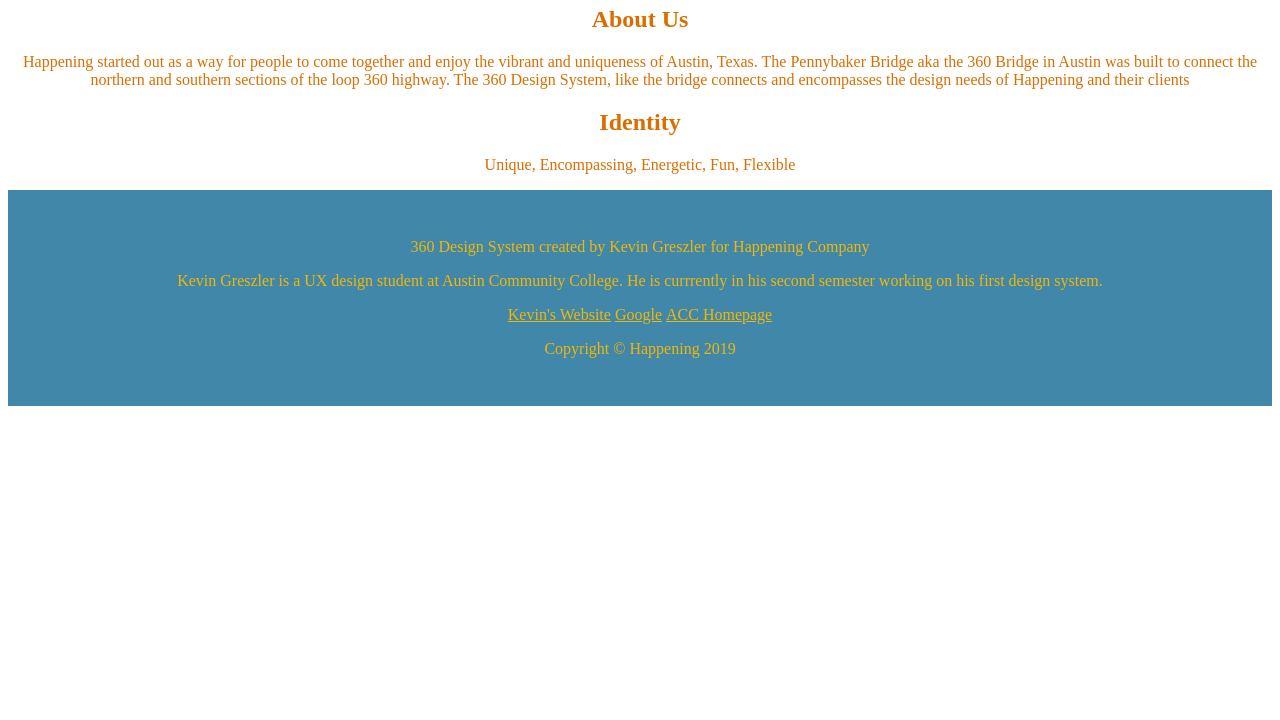
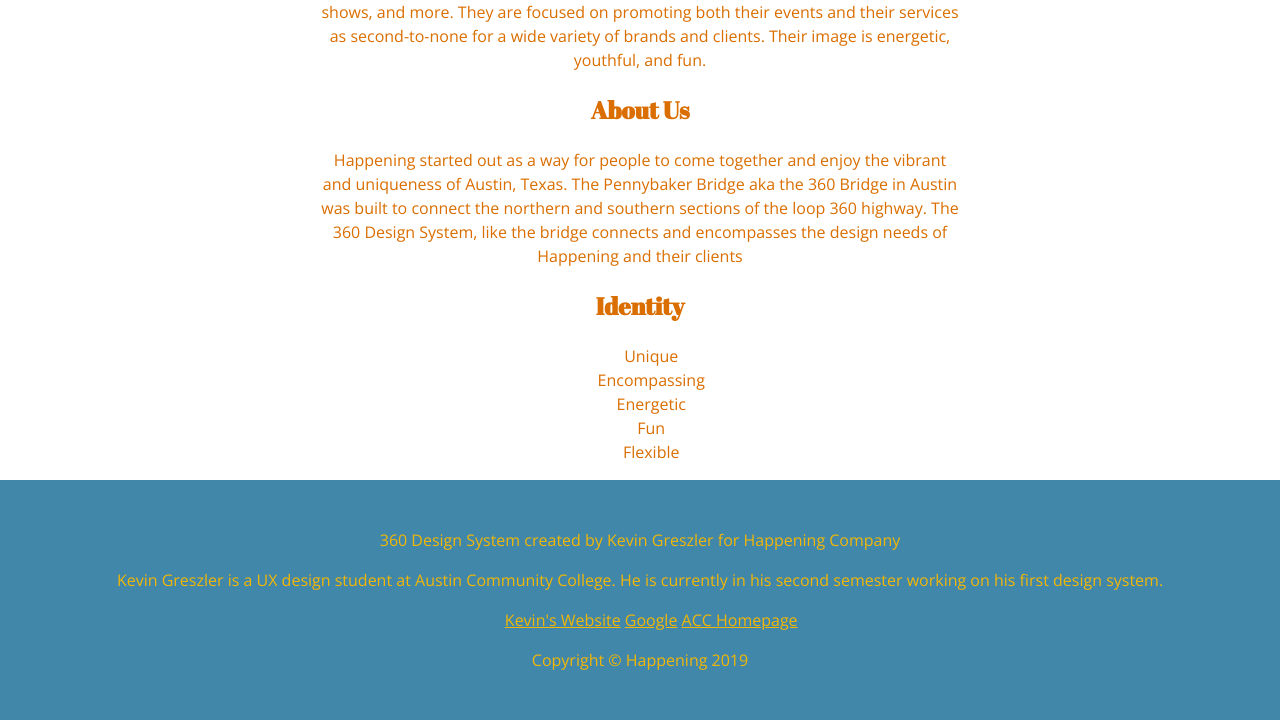
Before and after one commit to kgreszler/360-design-system, a plain HTML site: page index.html in a window 1280 px wide. Shown: the part 307-1027 px from the top of the page. Before the commit the page ends 800 px from the top, so only its background shows below. Drawn offline with nearby package versions, Linux system fonts and the light colour scheme.

Commit message:
commit 2

```diff
--- a/index.html
+++ b/index.html
@@ -1,14 +1,14 @@
 <!DOCTYPE html>
-<html>
+<html lang="en-us">
 <head>
 	<link rel="stylesheet" type="text/css" href="style.css">
 	<meta charset="utf-8">
 	<meta name="viewport" content="width=device-width, initial-scale=1">
+	<link href="https://fonts.googleapis.com/css?family=Abril+Fatface|Open+Sans:400,400i,700&display=swap" rel="stylesheet">
 	<title>360 Design System Home</title>
 </head>
 
 <body>
-
 	<header class="site-header">
 
 		<a class="logo" href="index.html">360 Design System</a>
@@ -35,18 +35,24 @@
 
 		<h2>About Us</h2>
 
-		<P>Happening started out as a way for people to come together and enjoy the vibrant and uniqueness of Austin, Texas. The Pennybaker Bridge aka the 360 Bridge in Austin was built to connect the northern and southern sections of the loop 360 highway. The 360 Design System, like the bridge connects and encompasses the design needs of Happening and their clients</P>
+		<p>Happening started out as a way for people to come together and enjoy the vibrant and uniqueness of Austin, Texas. The Pennybaker Bridge aka the 360 Bridge in Austin was built to connect the northern and southern sections of the loop 360 highway. The 360 Design System, like the bridge connects and encompasses the design needs of Happening and their clients</p>
 
 		<h2>Identity</h2>
 
-		<p>Unique, Encompassing, Energetic, Fun, Flexible</p>
+		<ul class="identity">
+			<li>Unique</li>
+			<li>Encompassing</li>
+			<li>Energetic</li>
+			<li>Fun</li>
+			<li>Flexible</li>
+		</ul>
 
 	</main>
 
 	<footer class="site-footer">
 
 		<p>360 Design System created by Kevin Greszler for Happening Company</p>
-		<p>Kevin Greszler is a UX design student at Austin Community College.  He is currrently in his second semester working on his first design system.</p>
+		<p>Kevin Greszler is a UX design student at Austin Community College.  He is currently in his second semester working on his first design system.</p>
 
 		<nav>
 			<ul>
--- a/style.css
+++ b/style.css
@@ -71,6 +71,30 @@ svg:not(:root){
 	overflow: hidden;
 }
 
+/*==============================================
+
+	Colors
+
+===============================================*/
+
+html {
+
+	/* primary colors */
+	--color-sunset:#f2b706;
+	--color-bridge:#da6e00;
+	--color-river:#4087aa;
+
+	/* light colors */
+	--color-sunset-light:#ffe94e;
+	--color-bridge-light:#ff9e3e;
+	--color-river-light:#74b7de;
+
+	/* dark colors */
+	--color-sunset-dark:#ba8800;
+	--color-bridge-dark:#a24100;
+	--color-river-dark:#005a7b;
+
+}
 
 
 /*==============================================
@@ -80,37 +104,54 @@ svg:not(:root){
 ===============================================*/
 
 html {
-	color: #da6e00;
+	color: var(--color-bridge);
+
+	/* fonts  */
+	--font-primary:'Open Sans', Helvetica, sans-serif;
+	--font-display:'Abril Fatface', Helvetica, cursive;
+
+	line-height: 1.5;
 }
 
 body {
+	font-family: var(--font-primary);
+	margin: auto;
 	text-align: center;
-}
-
-h1, h2, h3, h4, h5, h6 {
-
-}
-
-a {
-	color: #f2b706;
-
-}
-
-a:visited {
-
-}
-
-a:hover {
 
 
 }
 
-a:focus {
+h1, h2, h3, h4, h5, h6 {
+	font-family: var(--font-display);
+}
+
+main {
+	margin: auto;
+	max-width: 40rem;
+	text-align: center;
+}
+
+ main a {
+
 
 }
 
-a:active {
+main a:visited {
+	color: var(--color-sunset-dark);
 
+}
+
+main a:hover {
+	color: var(--color-sunset-light);
+
+}
+
+main a:focus {
+	background: var(--color-river-light);
+}
+
+main a:active {
+	color: var(--color-bridge-dark)
 }
 
 
@@ -121,7 +162,7 @@ a:active {
 =================================================*/
 
 .site-header {
-	background-color: #4087aa;
+	background-color: var(--color-river);
 	padding: 2rem;
 }
 
@@ -130,13 +171,77 @@ a:active {
 }
 
 .site-navigation ul {
-	margin-left: 0;
+	padding-left: 0;
 }
 
 .logo {
+	color: var(--color-sunset-light);
+	font-family: var(--font-display);
 	font-size: 3rem;
 	text-decoration: none;
 }
+
+
+nav a {
+	color: var(--color-sunset);
+
+}
+
+nav a:visited {
+	color: var(--color-sunset-dark);
+
+}
+
+nav a:hover {
+	color: var(--color-sunset-light);
+
+}
+
+nav a:focus {
+
+
+}
+
+nav a:active {
+	color: var(--color-bridge-dark)
+}
+
+
+/*===============================================
+
+	Main Component
+
+=================================================*/
+
+.identity {
+	list-style: none;
+
+}
+
+/*=============================================
+
+	Examples
+
+==============================================*/
+
+.display-font {
+		font-family: var(--font-display);
+}
+
+.primary-font {
+	font-family: var(--font-primary);
+}
+
+.display {
+	font-family: Arial;
+}
+
+.primary {
+	font-family: Arial;
+}
+
+
+
 /*=============================================
 
 	Footer Component
@@ -144,7 +249,7 @@ a:active {
 ==============================================*/
 
 .site-footer {
-	background-color: #4087aa;
+	background-color: var(--color-river);
 	padding: 2rem;
 }
 
@@ -153,9 +258,9 @@ a:active {
 }
 
 .site-footer ul {
-	margin-left: 0;
+	padding-left: 0;
 }
 
 .site-footer p {
-	color: #f2b706;
+	color: var(--color-sunset);
 }
```
Also changed, not shown: components.html (+3 -2 lines), layouts.html (+3 -2 lines), style.html (+14 -3 lines).
